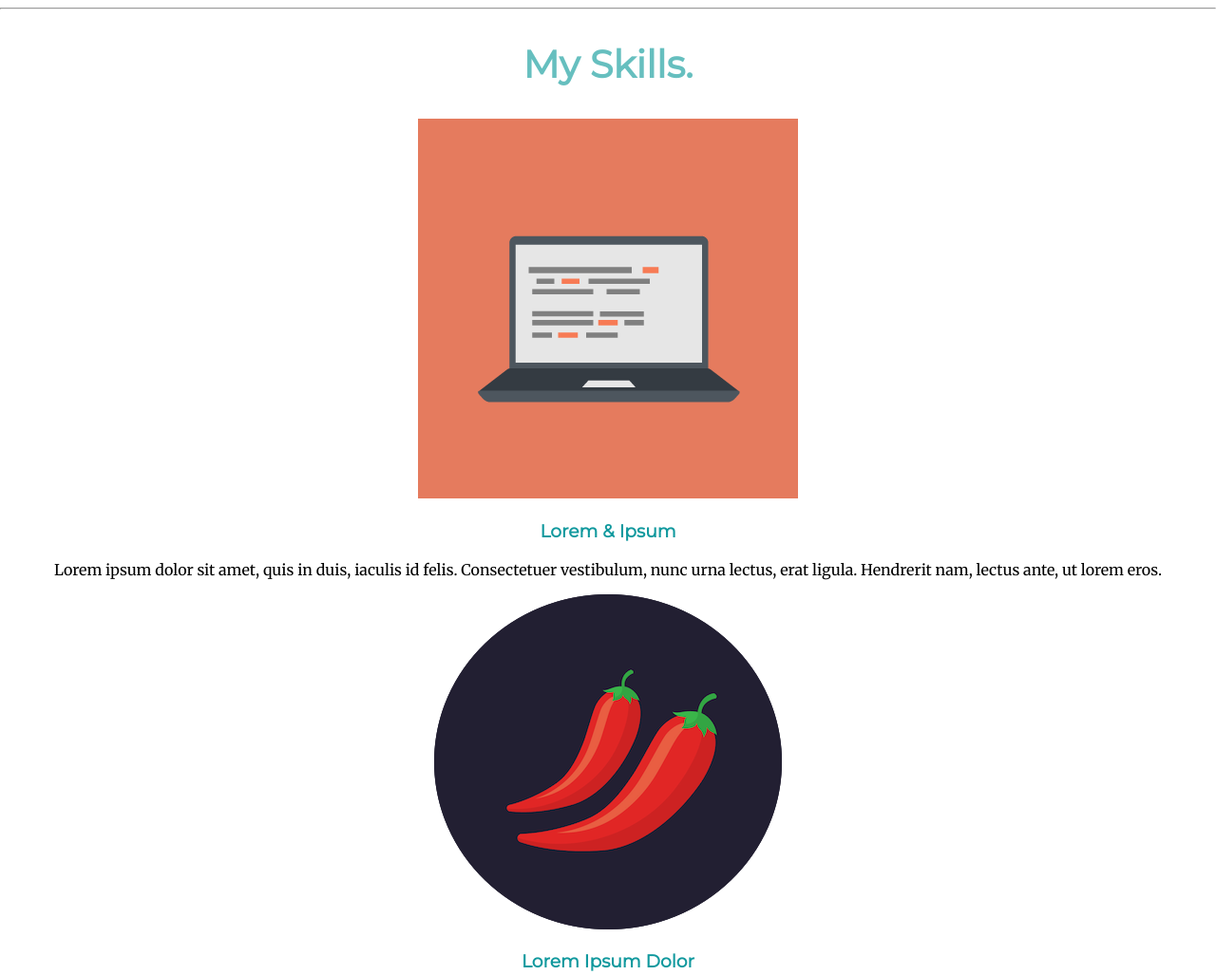
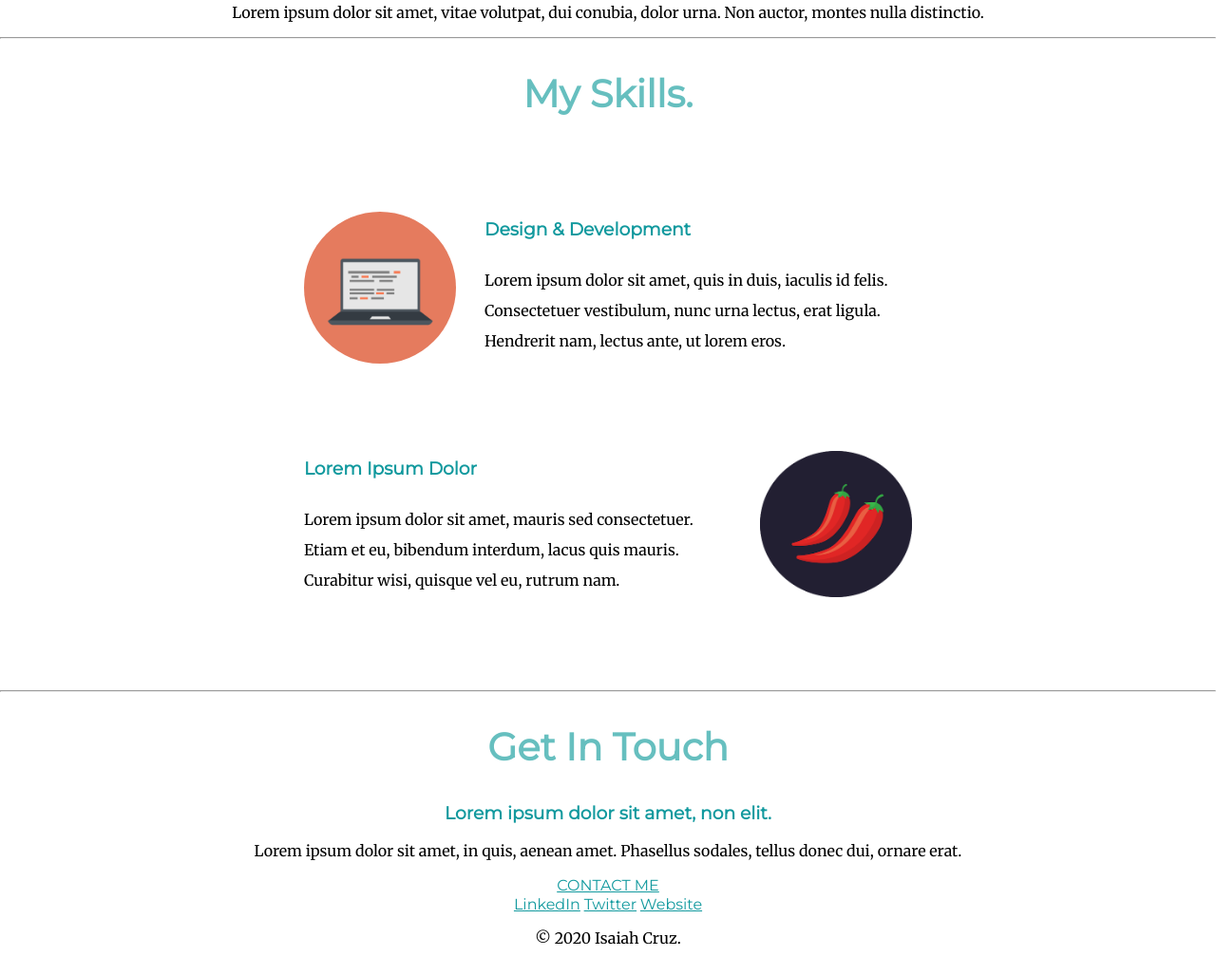
Before and after one commit to isaiahcruz70/my-portfolio, a plain HTML site: page index.html in a window 1280 px wide. Shown: the part 1156-2183 px from the top of the page at 95% size. Drawn offline with Linux system fonts and the light colour scheme.

Commit message:
Did some positioning and styles to a image giving is a border radius of 50%

```diff
--- a/css/styles.css
+++ b/css/styles.css
@@ -32,7 +32,9 @@ h3, a {
 .text {
   font-family: 'Montserrat', sans-serif;
   font-size: 2.5rem;
+  font-weight: normal;
   color: #66BFBF;
+  line-height: 2;
 }
 
 .isaiah {
@@ -70,3 +72,25 @@ h3, a {
   left: 300px;
   bottom: 300px;
 }
+
+/* start of skill section */
+
+.skill-row {
+  width: 50%;
+  margin: 100px auto 100px auto;
+  text-align: left;
+  line-height: 2;
+}
+
+.computer-img {
+  width: 25%;
+  border-radius: 50%;
+  float: left;
+  margin-right: 30px;
+}
+
+.chilli-img {
+  width: 25%;
+  float: right;
+  margin-left: 30px;
+}
--- a/index.html
+++ b/index.html
@@ -25,12 +25,12 @@
   <div class="skills">
     <h2>My Skills.</h2>
     <div class="skill-row">
-      <img class="" src="img/computer.png" alt="picture of a computer">
-      <h3>Lorem & Ipsum</h3>
+      <img class="computer-img" src="img/computer.png" alt="picture of a computer">
+      <h3>Design & Development</h3>
       <p>Lorem ipsum dolor sit amet, quis in duis, iaculis id felis. Consectetuer vestibulum, nunc urna lectus, erat ligula. Hendrerit nam, lectus ante, ut lorem eros.</p>
     </div>
     <div class="skill-row">
-      <img class="" src="img/chillies.png" alt="picture of a chillies">
+      <img class="chilli-img" src="img/chillies.png" alt="picture of a chillies">
       <h3>Lorem Ipsum Dolor</h3>
       <p>Lorem ipsum dolor sit amet, mauris sed consectetuer. Etiam et eu, bibendum interdum, lacus quis mauris. Curabitur wisi, quisque vel eu, rutrum nam.</p>
     </div>
@@ -49,7 +49,7 @@
   <a class="footer-link" href="https://www.linkedin.com/">LinkedIn</a>
   <a class="footer-link" href="https://twitter.com/">Twitter</a>
   <a class="footer-link" href="https://www.noorio.com/">Website</a>
-  <p>© 2018 Name Surname.</p>
+  <p>© 2020 Isaiah Cruz.</p>
 </div>
 
 
```
